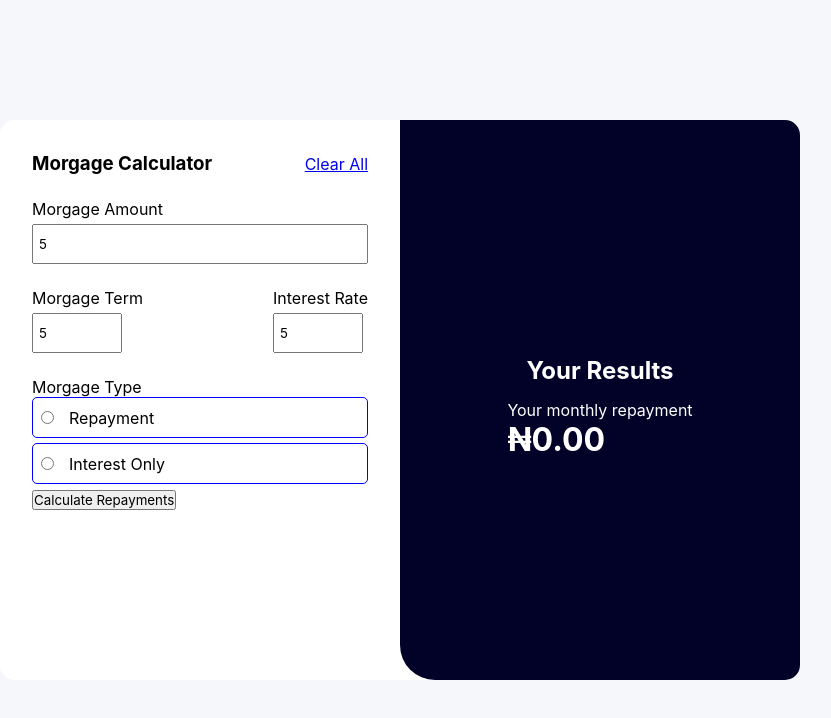
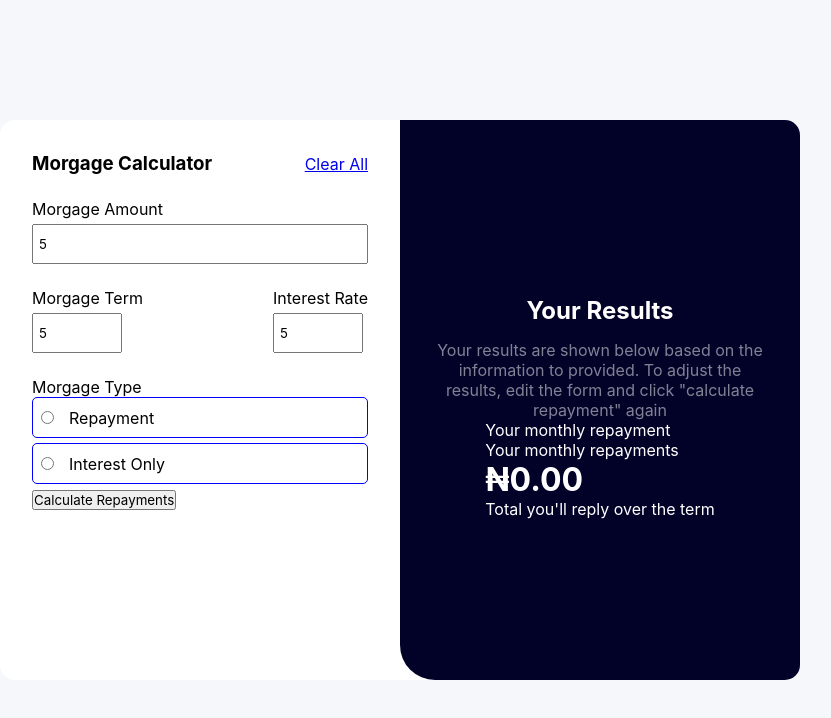
Before and after one commit to Tayobonferejo/MorgCalculator, a React (Vite) app: page / in a window 1280 px wide. Both pictures are taken after typing "5", "5", "5" into the empty fields and a click on the button "Calculate Repayments". Shown: the top 718 px of the page, without its empty margins (240-1071 px from the left). Built offline with nearby package versions, Linux system fonts and the light colour scheme.

Commit message:
styling display result in component

```diff
--- a/src/Result.jsx
+++ b/src/Result.jsx
@@ -22,10 +22,16 @@ function Result ({monthlyPayment}) {
   return (
     <div className="result-div">
       <h2>Your Results</h2>
+      <p>Your results are shown below based on the information to provided. To adjust the results, edit the form and click "calculate repayment" again </p>
 
       <div className="result-card">
         <p>Your monthly repayment</p>
-        <h1>₦{monthlyPayment}</h1>
+        <div>
+          <p>Your monthly repayments</p>
+          <h1>₦{monthlyPayment}</h1>
+          <p>Total you'll reply over the term</p>
+          <p></p>
+        </div>
       </div>
     </div>
   );
```
